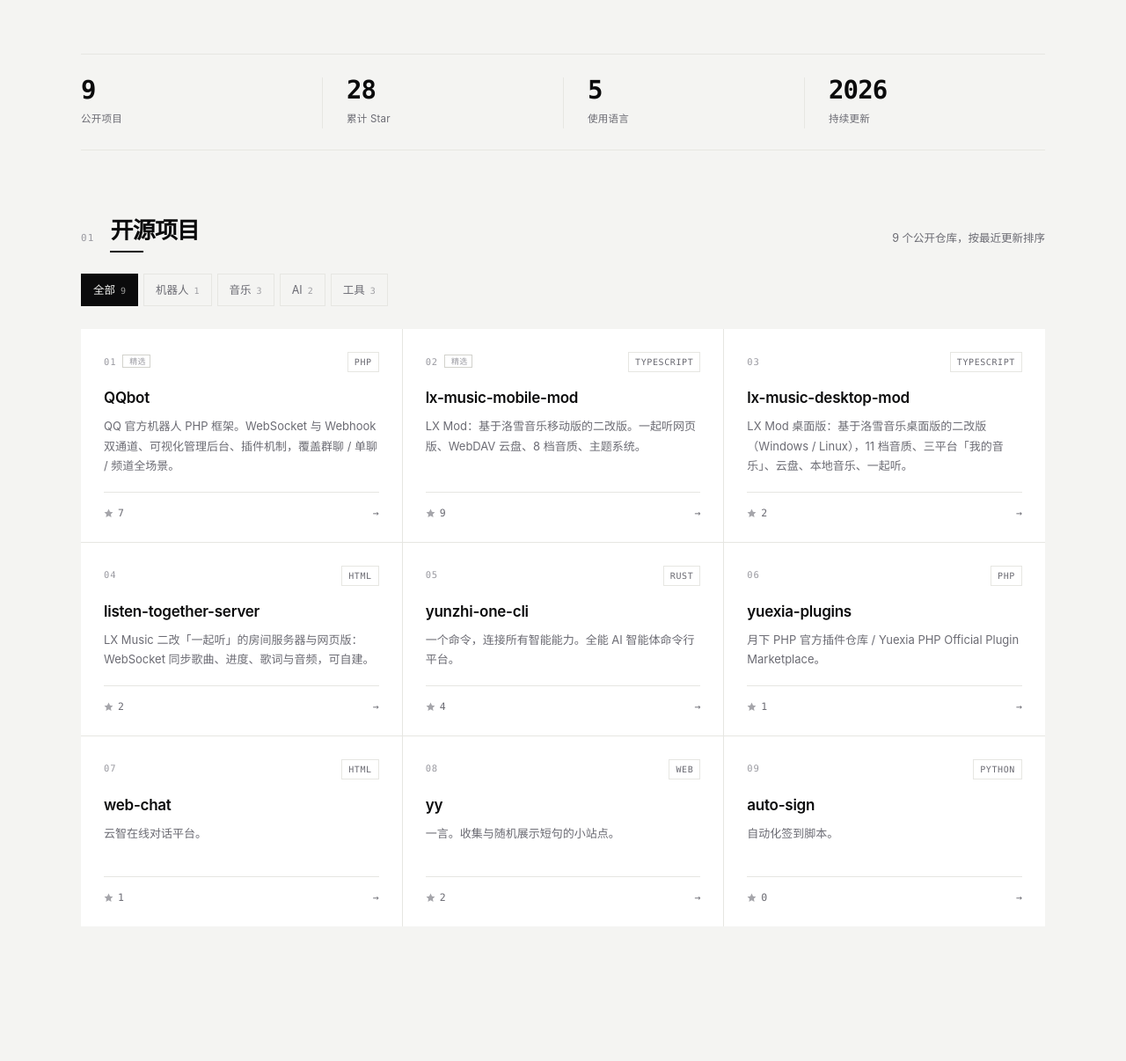
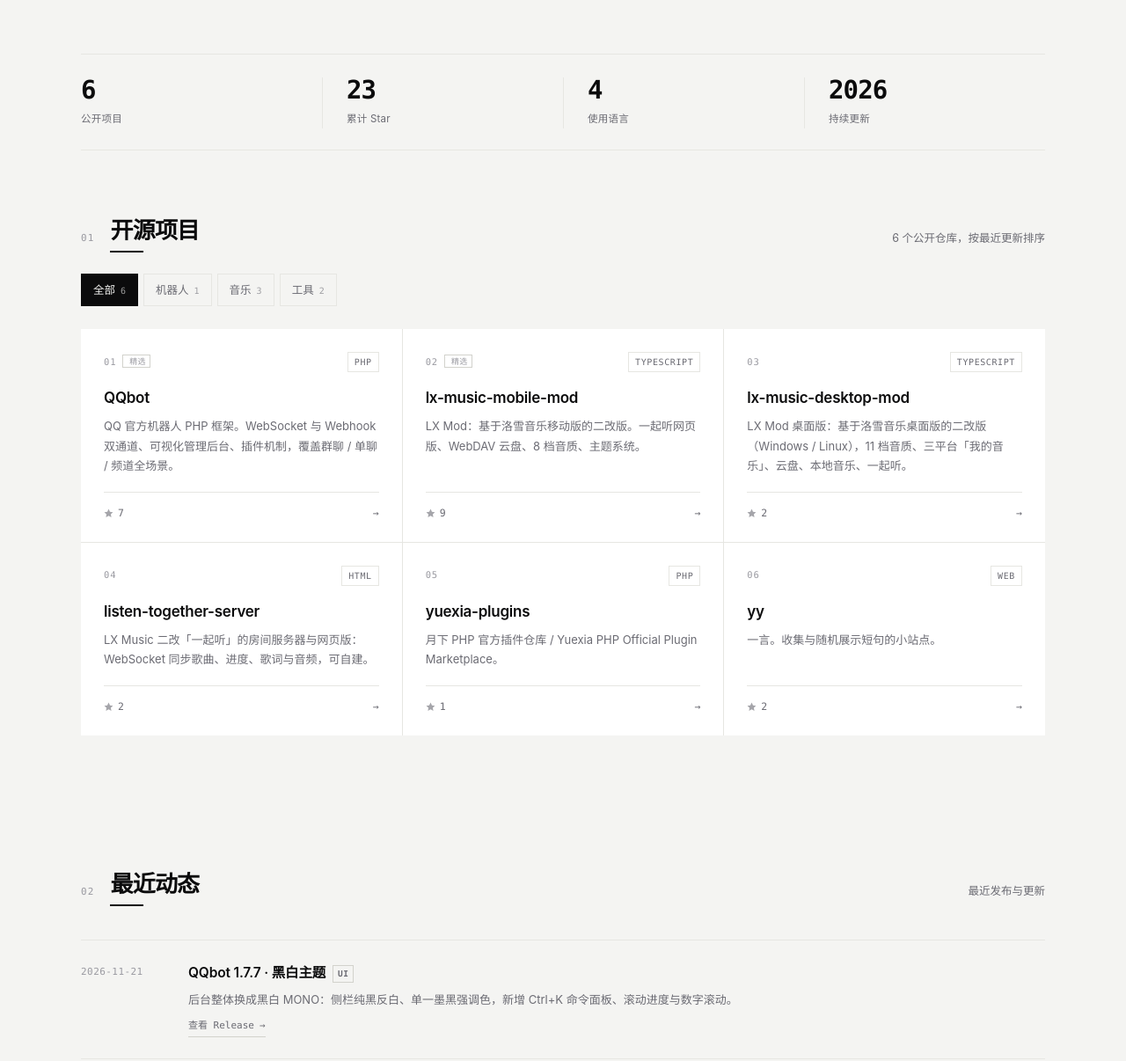
Before and after one commit to yzdz666/yzdz666.github.io, a plain HTML site: page index.html in a window 1280 px wide. Shown: the part 573-1779 px from the top of the page at 88% size. Drawn offline with Linux system fonts and the light colour scheme.

Commit message:
fix: 移除 3 个 404 死链项目，同步统计与结构化数据
- 删除 yunzhi-one-cli / web-chat / auto-sign（仓库 404，无本地源码）
- 项目数 9→6，Star 28→23，语言 5→4，卡片重新编号 01-06
- 移除空的 AI 筛选按钮，JSON-LD 同步为 6 项并重排 position
- meta 描述、README、og/twitter 文案同步去除 AI 命令行工具与旧数字

```diff
--- a/index.html
+++ b/index.html
@@ -4,7 +4,7 @@
 <meta charset="UTF-8">
 <meta name="viewport" content="width=device-width, initial-scale=1">
 <title>月下独酌 · yzdz666｜QQ 机器人框架与开源作品</title>
-<meta name="description" content="月下独酌（yzdz666）的个人主页：QQ 机器人框架 QQbot、洛雪音乐二改 LX Mod、AI 命令行工具等 9 个开源项目，附更新与下载。">
+<meta name="description" content="月下独酌（yzdz666）的个人主页：QQ 机器人框架 QQbot、洛雪音乐二改 LX Mod、一起听服务器等 6 个开源项目，附更新与下载。">
 <meta name="keywords" content="月下独酌,yzdz666,QQ机器人,QQbot,QQ 机器人框架,洛雪音乐,洛雪音乐二改,LX Music,开源项目,PHP,TypeScript">
 <meta name="author" content="月下独酌">
 <meta name="robots" content="index, follow, max-image-preview:large, max-snippet:-1, max-video-preview:-1">
@@ -19,7 +19,7 @@
 <meta property="og:site_name" content="月下独酌 · yzdz666">
 <meta property="og:locale" content="zh_CN">
 <meta property="og:title" content="月下独酌 · yzdz666｜QQ 机器人框架与开源作品">
-<meta property="og:description" content="QQ 官方机器人 PHP 框架 QQbot、洛雪音乐二改 LX Mod、AI 命令行工具。写点自己会用的东西。">
+<meta property="og:description" content="QQ 官方机器人 PHP 框架 QQbot、洛雪音乐二改 LX Mod、一起听服务器。写点自己会用的东西。">
 <meta property="og:url" content="https://yzdz666.github.io/">
 <meta property="og:image" content="https://yzdz666.github.io/assets/og-image.png">
 <meta property="og:image:type" content="image/png">
@@ -28,7 +28,7 @@
 <meta property="og:image:alt" content="月下独酌 · yzdz666 个人主页封面">
 <meta name="twitter:card" content="summary_large_image">
 <meta name="twitter:title" content="月下独酌 · yzdz666｜QQ 机器人框架与开源作品">
-<meta name="twitter:description" content="QQ 官方机器人 PHP 框架 QQbot、洛雪音乐二改 LX Mod、AI 命令行工具。写点自己会用的东西。">
+<meta name="twitter:description" content="QQ 官方机器人 PHP 框架 QQbot、洛雪音乐二改 LX Mod、一起听服务器。写点自己会用的东西。">
 <meta name="twitter:image" content="https://yzdz666.github.io/assets/og-image.png">
 <meta name="twitter:image:alt" content="月下独酌 · yzdz666 个人主页封面">
 
@@ -77,7 +77,7 @@
       "@type": "ItemList",
       "@id": "https://yzdz666.github.io/#projects",
       "name": "月下独酌的开源项目",
-      "numberOfItems": 9,
+      "numberOfItems": 6,
       "itemListOrder": "https://schema.org/ItemListOrderAscending",
       "itemListElement": [
         {
@@ -111,37 +111,16 @@
         {
           "@type": "ListItem",
           "position": 5,
-          "url": "https://github.com/yzdz666/yunzhi-one-cli",
-          "name": "yunzhi-one-cli",
-          "description": "全能 AI 智能体命令行平台，一个命令连接所有智能能力。"
-        },
-        {
-          "@type": "ListItem",
-          "position": 6,
           "url": "https://github.com/yzdz666/yuexia-plugins",
           "name": "yuexia-plugins",
           "description": "月下 PHP 官方插件仓库。"
         },
         {
           "@type": "ListItem",
-          "position": 7,
-          "url": "https://github.com/yzdz666/web-chat",
-          "name": "web-chat",
-          "description": "云智在线对话平台。"
-        },
-        {
-          "@type": "ListItem",
-          "position": 8,
+          "position": 6,
           "url": "https://github.com/yzdz666/yy",
           "name": "yy",
           "description": "一言：收集与随机展示短句的小站点。"
-        },
-        {
-          "@type": "ListItem",
-          "position": 9,
-          "url": "https://github.com/yzdz666/auto-sign",
-          "name": "auto-sign",
-          "description": "自动化签到脚本。"
         }
       ]
     }
@@ -461,9 +440,9 @@ footer{border-top:1px solid var(--line);padding:34px 0 46px;margin-top:80px}
     </section>
 
     <div class="stats reveal">
-      <div class="stat"><div class="stat-num" data-count="9">0</div><div class="stat-cap">公开项目</div></div>
-      <div class="stat"><div class="stat-num" data-count="28">0</div><div class="stat-cap">累计 Star</div></div>
-      <div class="stat"><div class="stat-num" data-count="5">0</div><div class="stat-cap">使用语言</div></div>
+      <div class="stat"><div class="stat-num" data-count="6">0</div><div class="stat-cap">公开项目</div></div>
+      <div class="stat"><div class="stat-num" data-count="23">0</div><div class="stat-cap">累计 Star</div></div>
+      <div class="stat"><div class="stat-num" data-count="4">0</div><div class="stat-cap">使用语言</div></div>
       <div class="stat"><div class="stat-num">2026</div><div class="stat-cap">持续更新</div></div>
     </div>
 
@@ -471,15 +450,14 @@ footer{border-top:1px solid var(--line);padding:34px 0 46px;margin-top:80px}
       <div class="sec-head">
         <span class="sec-idx">01</span>
         <h2 id="h-projects">开源项目</h2>
-        <span class="sec-note" id="projectCount">9 个公开仓库，按最近更新排序</span>
+        <span class="sec-note" id="projectCount">6 个公开仓库，按最近更新排序</span>
       </div>
 
       <div class="filters" id="filters" role="group" aria-label="按类型筛选项目">
-        <button class="filter is-active" data-cat="all">全部<i>9</i></button>
+        <button class="filter is-active" data-cat="all">全部<i>6</i></button>
         <button class="filter" data-cat="bot">机器人<i>1</i></button>
         <button class="filter" data-cat="music">音乐<i>3</i></button>
-        <button class="filter" data-cat="ai">AI<i>2</i></button>
-        <button class="filter" data-cat="tool">工具<i>3</i></button>
+        <button class="filter" data-cat="tool">工具<i>2</i></button>
       </div>
 
       <div class="grid" id="projectGrid">
@@ -523,18 +501,8 @@ footer{border-top:1px solid var(--line);padding:34px 0 46px;margin-top:80px}
           </div>
         </a>
 
-        <a class="card" data-cat="ai" href="https://github.com/yzdz666/yunzhi-one-cli" target="_blank" rel="noopener">
-          <div class="card-top"><span class="card-no">05</span><span class="card-lang">Rust</span></div>
-          <h3>yunzhi-one-cli</h3>
-          <p>一个命令，连接所有智能能力。全能 AI 智能体命令行平台。</p>
-          <div class="card-foot">
-            <span class="card-star"><svg viewBox="0 0 16 16"><path d="M8 .8l2.2 4.5 5 .7-3.6 3.5.85 4.9L8 12.1l-4.45 2.3.85-4.9L.8 6l5-.7L8 .8Z"/></svg>4<span class="sr-only"> 个 Star</span></span>
-            <span class="card-arrow">→</span>
-          </div>
-        </a>
-
         <a class="card" data-cat="tool" href="https://github.com/yzdz666/yuexia-plugins" target="_blank" rel="noopener">
-          <div class="card-top"><span class="card-no">06</span><span class="card-lang">PHP</span></div>
+          <div class="card-top"><span class="card-no">05</span><span class="card-lang">PHP</span></div>
           <h3>yuexia-plugins</h3>
           <p>月下 PHP 官方插件仓库 / Yuexia PHP Official Plugin Marketplace。</p>
           <div class="card-foot">
@@ -543,32 +511,12 @@ footer{border-top:1px solid var(--line);padding:34px 0 46px;margin-top:80px}
           </div>
         </a>
 
-        <a class="card" data-cat="ai" href="https://github.com/yzdz666/web-chat" target="_blank" rel="noopener">
-          <div class="card-top"><span class="card-no">07</span><span class="card-lang">HTML</span></div>
-          <h3>web-chat</h3>
-          <p>云智在线对话平台。</p>
-          <div class="card-foot">
-            <span class="card-star"><svg viewBox="0 0 16 16"><path d="M8 .8l2.2 4.5 5 .7-3.6 3.5.85 4.9L8 12.1l-4.45 2.3.85-4.9L.8 6l5-.7L8 .8Z"/></svg>1<span class="sr-only"> 个 Star</span></span>
-            <span class="card-arrow">→</span>
-          </div>
-        </a>
-
         <a class="card" data-cat="tool" href="https://github.com/yzdz666/yy" target="_blank" rel="noopener">
-          <div class="card-top"><span class="card-no">08</span><span class="card-lang">Web</span></div>
+          <div class="card-top"><span class="card-no">06</span><span class="card-lang">Web</span></div>
           <h3>yy</h3>
           <p>一言。收集与随机展示短句的小站点。</p>
           <div class="card-foot">
             <span class="card-star"><svg viewBox="0 0 16 16"><path d="M8 .8l2.2 4.5 5 .7-3.6 3.5.85 4.9L8 12.1l-4.45 2.3.85-4.9L.8 6l5-.7L8 .8Z"/></svg>2<span class="sr-only"> 个 Star</span></span>
-            <span class="card-arrow">→</span>
-          </div>
-        </a>
-
-        <a class="card" data-cat="tool" href="https://github.com/yzdz666/auto-sign" target="_blank" rel="noopener">
-          <div class="card-top"><span class="card-no">09</span><span class="card-lang">Python</span></div>
-          <h3>auto-sign</h3>
-          <p>自动化签到脚本。</p>
-          <div class="card-foot">
-            <span class="card-star"><svg viewBox="0 0 16 16"><path d="M8 .8l2.2 4.5 5 .7-3.6 3.5.85 4.9L8 12.1l-4.45 2.3.85-4.9L.8 6l5-.7L8 .8Z"/></svg>0<span class="sr-only"> 个 Star</span></span>
             <span class="card-arrow">→</span>
           </div>
         </a>
```
Also changed, not shown: 1 other file.
